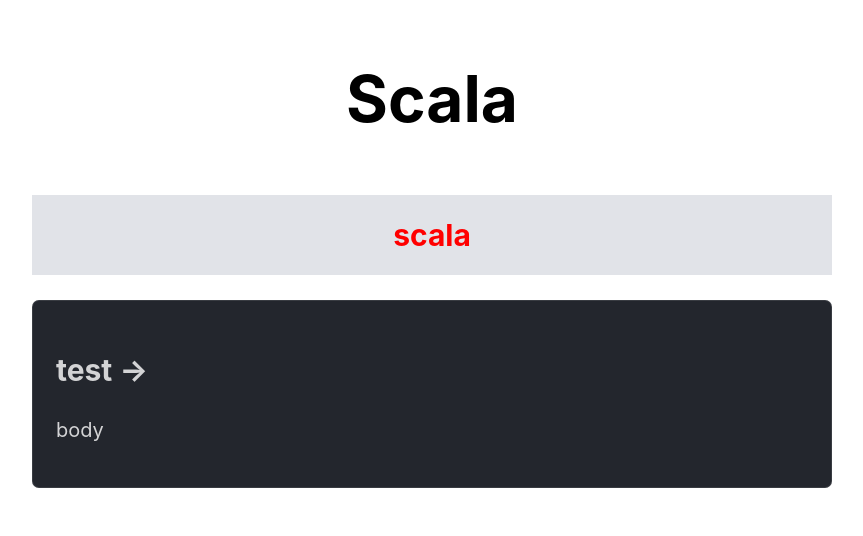
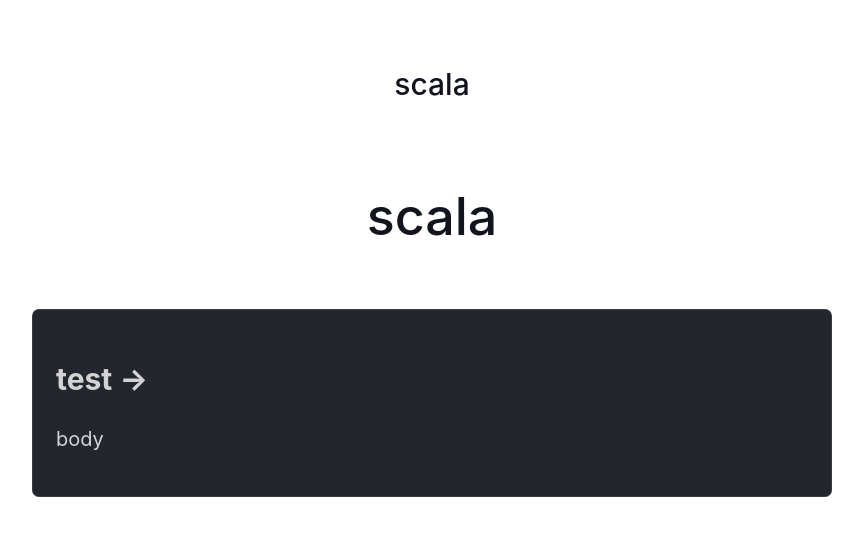
Before and after one commit to scala-poland/scala-poland-site-new, an Astro site: page / in a window 1280 px wide. Shown: the whole page, without its empty margins (208-1071 px from the left). Built offline with nearby package versions, Linux system fonts and the light colour scheme; Astro itself is replaced by a stand-in of ours.

Commit message:
title in progress

```diff
--- a/src/components/Title/Title.astro
+++ b/src/components/Title/Title.astro
@@ -2,15 +2,30 @@
 import CSS from './Title.module.scss';
 interface Props {
 	title: string;
+	isLarge?: boolean
+	underline?: 'left' | 'center'
+	icon?: 'email' | 'deal' | 'calendar' |'user-group'
 }
 
-const { title } = Astro.props;
+const { title,  underline, icon, isLarge } = Astro.props;
 ---
 
 <div>
-		<h2 class={CSS.title}>
+		<h1 class:list={['title', {large: isLarge}]}>
 			{title}
-		</h2>
+		</h1>
 </div>
-<style lang="scss">
+<style >
+.title {
+  padding: 1rem;
+  color: #12141D;
+  text-align: center;
+  font-size: 30px;
+  font-weight: 500;
+}
+
+.large {
+  font-size: 52px;
+}
+
 </style>
--- a/src/components/Title/Title.module.scss
+++ b/src/components/Title/Title.module.scss
@@ -6,3 +6,15 @@
   color: $color-red-100;
   text-align: center;
 }
+
+.large {
+  font-size: 62px;
+}
+
+.medium {
+  font-size: 52px;
+}
+
+.small {
+  font-size: 30px;
+}
--- a/src/layouts/Layout.astro
+++ b/src/layouts/Layout.astro
@@ -24,7 +24,7 @@ const { title } = Astro.props;
 <style is:global>
 	:root {
 		--accent: 136, 58, 234;
-		--accent-light: 224, 204, 250;
+		--accent-light:white;
 		--accent-dark: 49, 10, 101;
 		--accent-gradient: linear-gradient(
 			45deg,
--- a/src/pages/index.astro
+++ b/src/pages/index.astro
@@ -7,8 +7,8 @@ import Title from '../components/Title/Title.astro';
 
 <Layout title="Polish Scala Comunity">
 	<main>
-		<h1> Scala </h1>
 		<Title title="scala"/>
+		<Title title="scala" isLarge/>
 		<Card title="test" href="www.google.com" body="body"> <p>Card description</p></Card>
 
 
@@ -25,6 +25,7 @@ import Title from '../components/Title/Title.astro';
 		max-width: calc(100% - 2rem);
 		font-size: 20px;
 		line-height: 1.6;
+
 	}
 
 	h1 {
```
